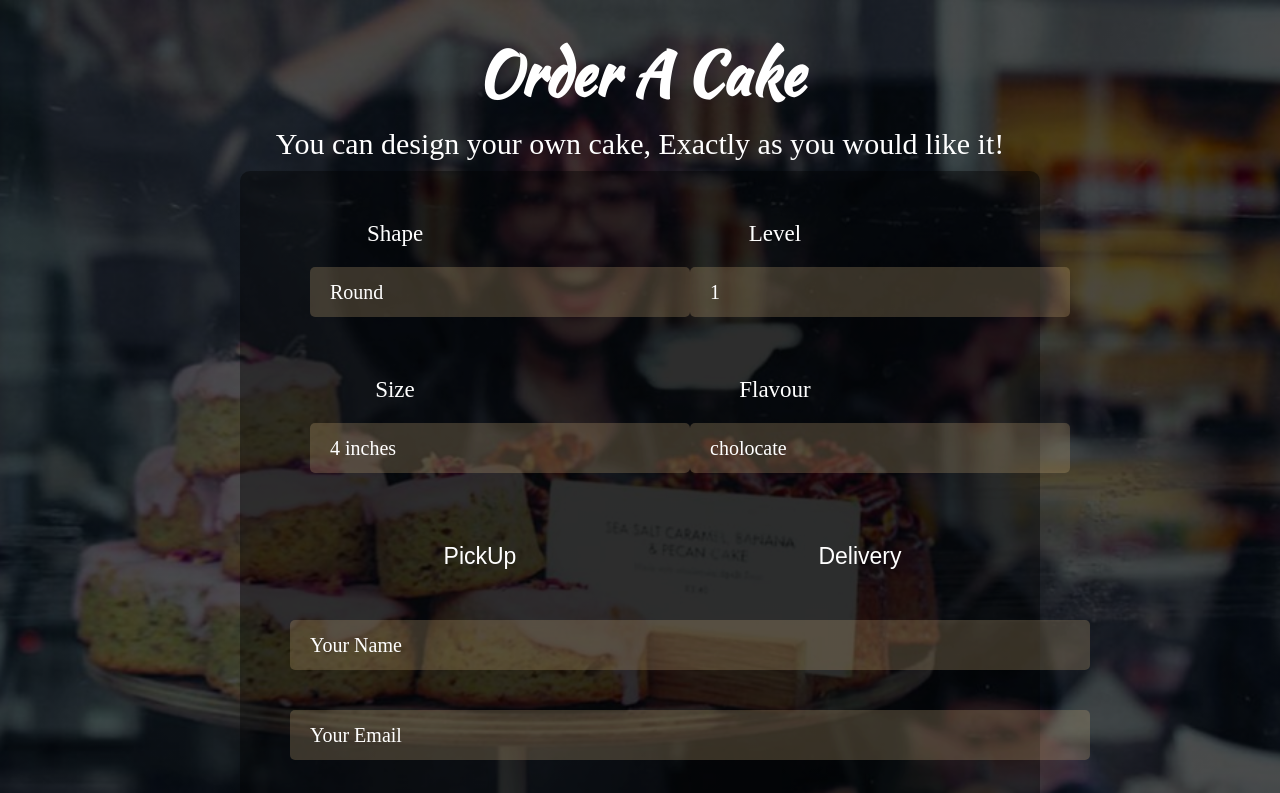
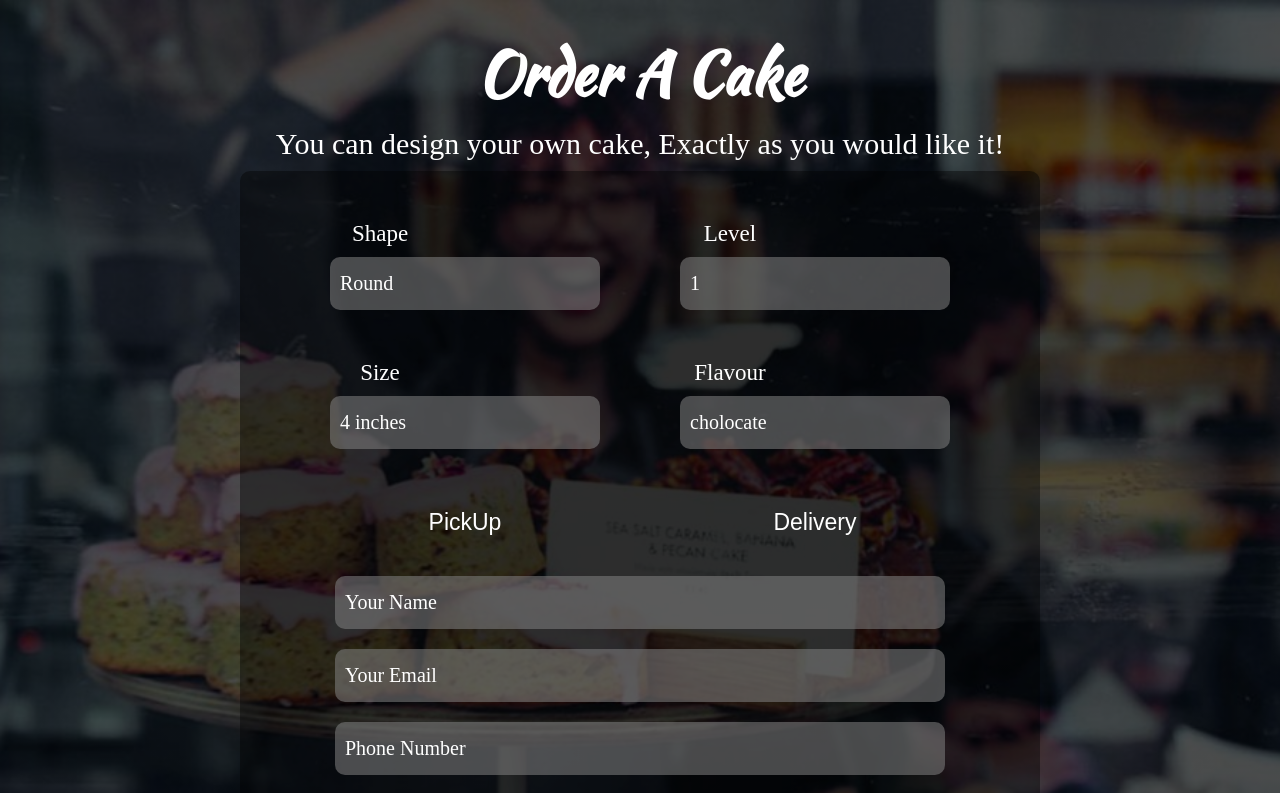
Before and after one commit to Sehara2002/CakeApp, a React (Vite) app: page /orders in a window 1280 px wide. Shown: the top 793 px of the page. Built offline with nearby package versions, Linux system fonts and the light colour scheme; a web font is replaced by a local one.

Commit message:
order Page pushed

```diff
--- a/src/Components/CSS/Orders.css
+++ b/src/Components/CSS/Orders.css
@@ -67,6 +67,11 @@
     color: white;
     font-size: 20px;
 }
+
+.input{
+    width: 270px;
+}
+
 .input::placeholder,.inp::placeholder,.o-btn{
     color: white;
     font-family: "Yrsa", serif;
--- a/src/Components/CSS/Signup.css
+++ b/src/Components/CSS/Signup.css
@@ -1,4 +1,4 @@
-.content{
+/*.content{
     display: flex;
 }
 .column{
@@ -68,4 +68,4 @@ form{
   font-size: 16px;
   padding: 5px 5px 5px 5px;
   border-radius: 15px;
-}
+}*/
```
Also changed, not shown: 1 other file (tests, documents, lock files or other folders).
